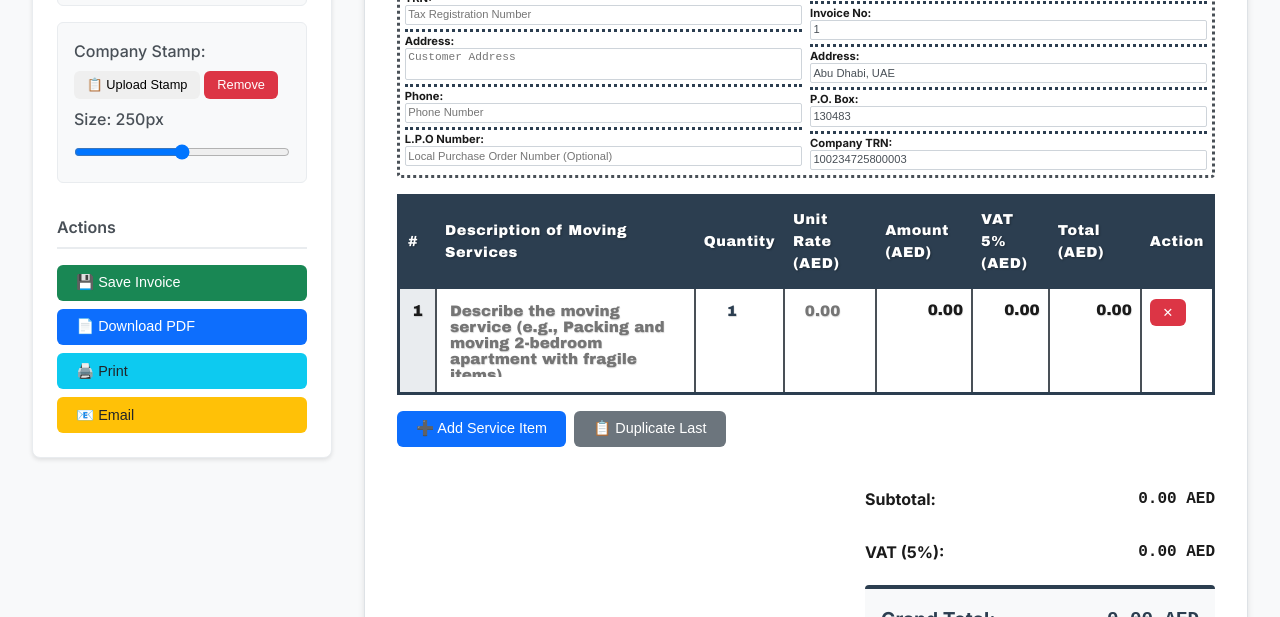
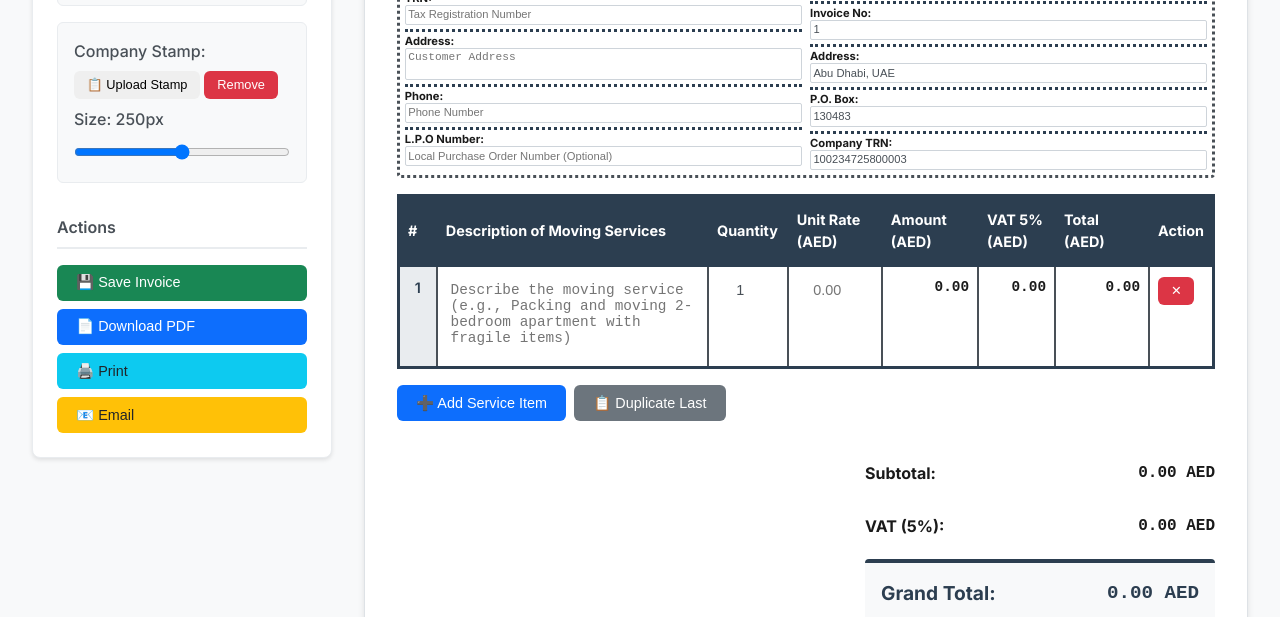
Before and after one commit to alakefakcomp/alakefak-invoices, a website: page index.html in a window 1280 px wide. Shown: the part 483-1100 px from the top of the page. Drawn offline with nearby package versions, Linux system fonts and the light colour scheme; no server answers.

Commit message:
Revert items table font changes back to original styling

```diff
--- a/styles.css
+++ b/styles.css
@@ -525,11 +525,8 @@ body {
     color: white;
     padding: 0.8rem 0.5rem;
     text-align: left;
-    font-family: 'Arial Black', Arial, 'Helvetica Neue', sans-serif;
-    font-weight: 900;
+    font-weight: 800;
     border: 2px solid #2c3e50;
-    text-shadow: 1px 1px 2px rgba(0,0,0,0.3);
-    letter-spacing: 0.5px;
 }
 
 .items-table td {
@@ -544,12 +541,9 @@ body {
 
 .items-table .item-number {
     text-align: center;
-    font-family: 'Arial Black', Arial, 'Helvetica Neue', sans-serif;
-    font-weight: 900;
+    font-weight: 600;
     background: #e9ecef;
-    color: #1a1a1a;
-    text-shadow: 0.5px 0.5px 1px rgba(0,0,0,0.15);
-    font-size: 1rem;
+    color: #2c3e50;
 }
 
 .description-input {
@@ -557,13 +551,10 @@ body {
     border: none;
     background: transparent;
     resize: none;
-    font-family: 'Arial Black', Arial, 'Helvetica Neue', sans-serif;
-    font-size: 0.95rem;
-    font-weight: 800;
+    font-size: 0.9rem;
     min-height: 40px;
     padding: 0.3rem;
-    color: #2c3e50;
-    text-shadow: 0.5px 0.5px 1px rgba(0,0,0,0.15);
+    color: #495057;
 }
 
 .quantity-input,
@@ -572,23 +563,19 @@ body {
     border: none;
     background: transparent;
     text-align: center;
-    font-family: 'Arial Black', Arial, 'Helvetica Neue', sans-serif;
-    font-size: 0.95rem;
+    font-size: 0.9rem;
     padding: 0.3rem;
-    color: #2c3e50;
-    font-weight: 800;
-    text-shadow: 0.5px 0.5px 1px rgba(0,0,0,0.15);
+    color: #495057;
+    font-weight: 500;
 }
 
 .amount-cell,
 .vat-cell,
 .total-cell {
     text-align: right;
-    font-weight: 900;
-    font-family: 'Arial Black', Arial, 'Helvetica Neue', sans-serif;
+    font-weight: 800;
+    font-family: 'Courier New', monospace;
     color: #1a1a1a;
-    text-shadow: 0.5px 0.5px 1px rgba(0,0,0,0.15);
-    font-size: 0.95rem;
 }
 
 .table-actions {
```
